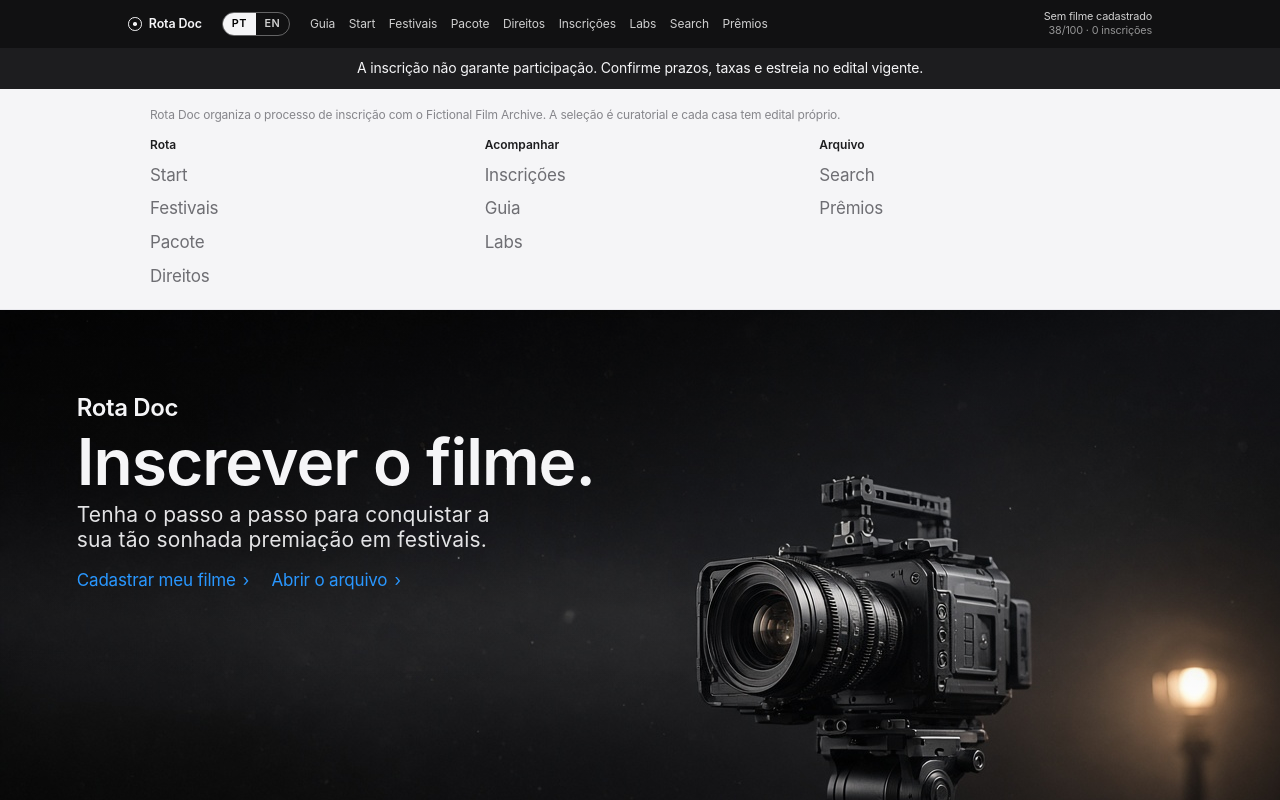
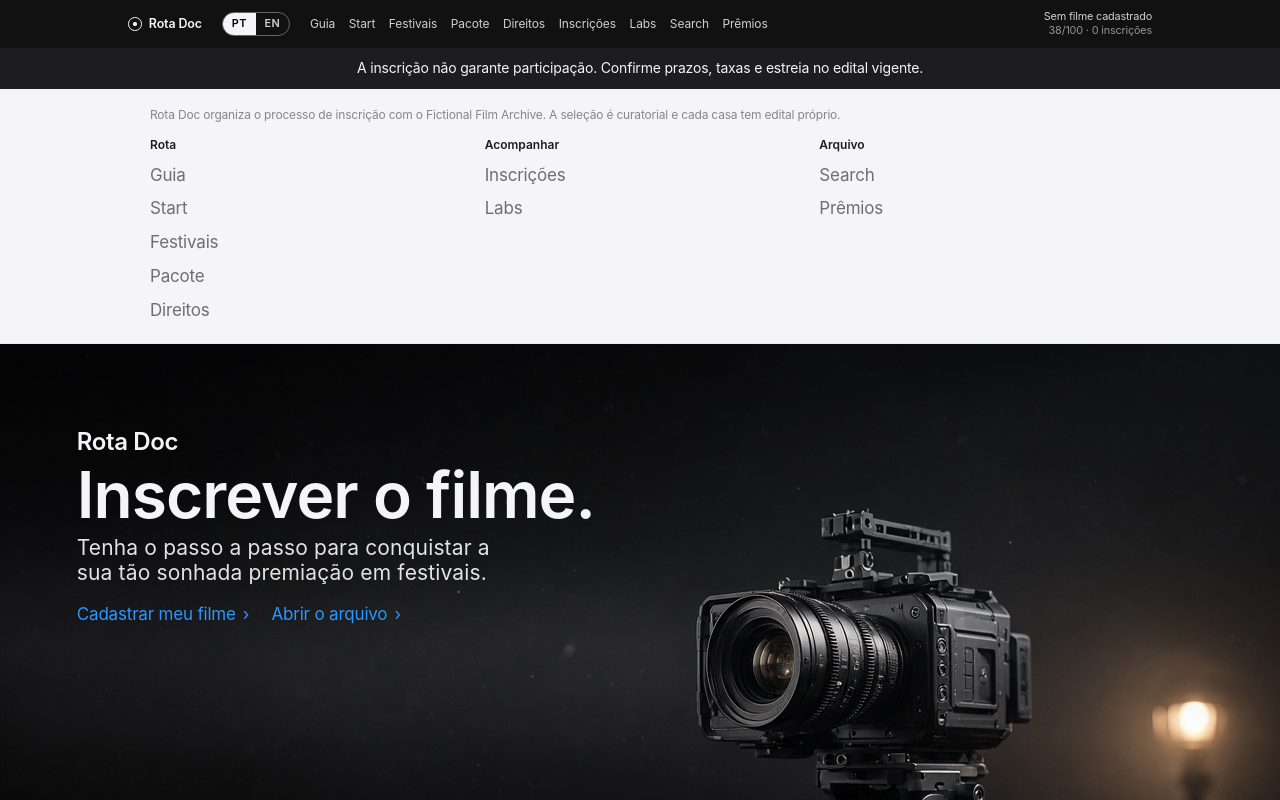
Before and after one commit to lorenasamuel-rgb/sfdev-3692112, a React (Vite) app in the folder src/app/: page / in a window 1280 px wide. Shown: the top 800 px of the page. Built offline with nearby package versions, Linux system fonts and the light colour scheme.

Commit message:
Put Guide before Start in the top directory map.
The guide is the first Route link so it sits above the film file instead of under Track.

Co-authored-by: lorenasamuel-rgb <lorenasamuel-rgb@users.noreply.github.com>

```diff
--- a/src/app/src/App.jsx
+++ b/src/app/src/App.jsx
@@ -213,6 +213,7 @@ function Sitemap({ active }) {
     {
       title: t('chrome.footerRota'),
       items: [
+        { href: '#/guia', id: 'guia' },
         { href: '#/filme', id: 'filme' },
         { href: '#/festivais', id: 'festivais' },
         { href: '#/pacote', id: 'pacote' },
@@ -223,7 +224,6 @@ function Sitemap({ active }) {
       title: t('chrome.footerTrack'),
       items: [
         { href: '#/inscricoes', id: 'inscricoes' },
-        { href: '#/guia', id: 'guia' },
         { href: '#/laboratorios', id: 'laboratorios' },
       ],
     },
```
